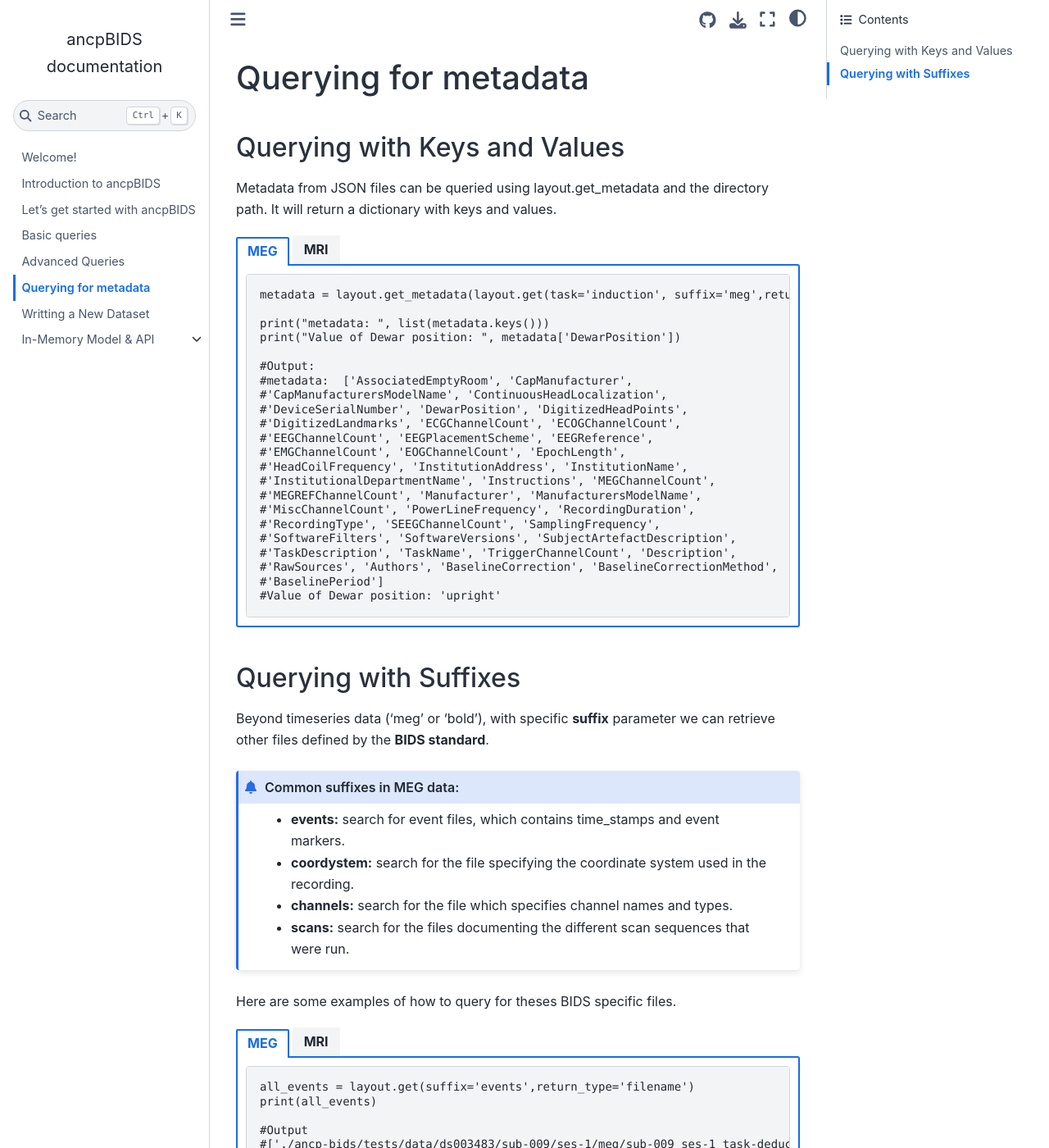
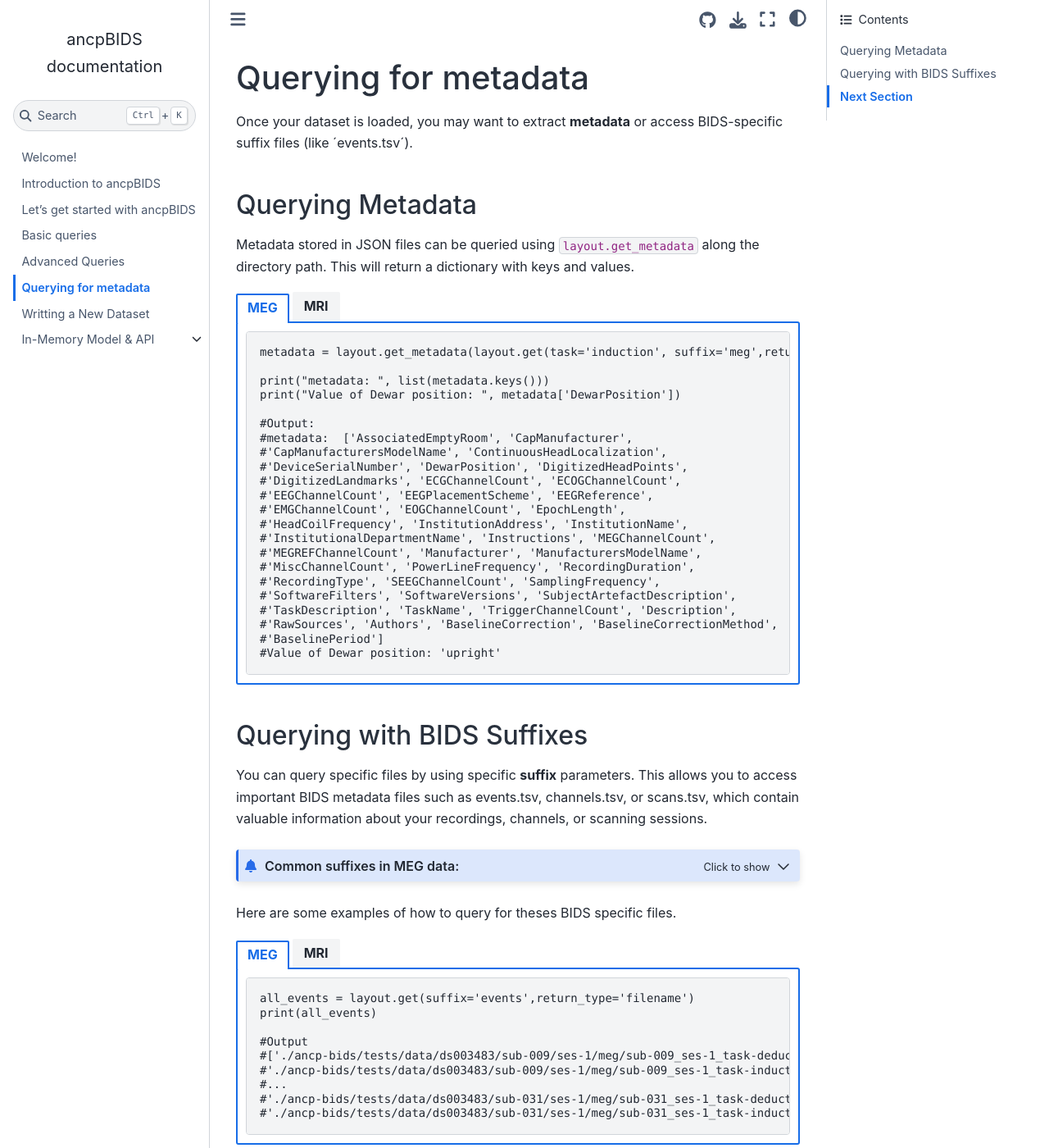
Before and after one commit to alexisbaxman/ancpbids_documentation, a Jupyter Book: the page built from book/metadata.md, in a window 1280 px wide and 1400 px high. Shown: the whole window at 82% size. Built offline with Jupyter Book 1.0.4 settings and Sphinx 7.4.7 and the Sphinx Book theme 1.1.4, drawn with Linux system fonts in a browser that asks for light colours; some of the changed text lies outside the part shown.

Commit message:
Update metadata.md

`````diff
--- a/book/metadata.md
+++ b/book/metadata.md
@@ -1,8 +1,10 @@
 
 # Querying for metadata
 
-## Querying with Keys and Values
-Metadata from JSON files can be queried using layout.get_metadata and the directory path. It will return a dictionary with keys and values.
+Once your dataset is loaded, you may want to extract **metadata** or access BIDS-specific suffix files (like ´events.tsv´).
+
+## Querying Metadata
+Metadata stored in JSON files can be queried using `layout.get_metadata` along the directory path. This will return a dictionary with keys and values.
 
 
 ````{tab-set}
@@ -47,10 +49,11 @@ Metadata from JSON files can be queried using layout.get_metadata and the direct
 ```
 ````
 
-## Querying with Suffixes
-Beyond timeseries data ('meg' or 'bold'), with specific **suffix** parameter we can retrieve other files defined by the **BIDS standard**.
+## Querying with BIDS Suffixes
+You can query specific files by using specific **suffix** parameters. This allows you to access important BIDS metadata files such as events.tsv, channels.tsv, or scans.tsv, which contain valuable information about your recordings, channels, or scanning sessions.
 
 ```{admonition} Common suffixes in MEG data:
+:class: dropdown
 
 * **events:** search for event files, which contains time_stamps and event markers.
 * **coordystem:** search for the file specifying the coordinate system used in the recording.
@@ -115,3 +118,7 @@ If your BIDS dataset includes metadata for event files (i.e. a '.json' file desc
 
 ```
 ````
+
+
+## Next Section
+In the next section we will cover how to create and store derivatives within a BIDS dataset and ensuring BIDS-compliant naming and structure.
`````
